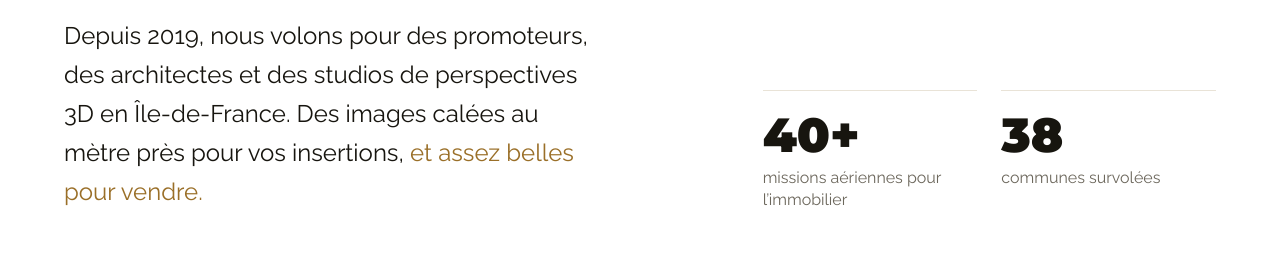
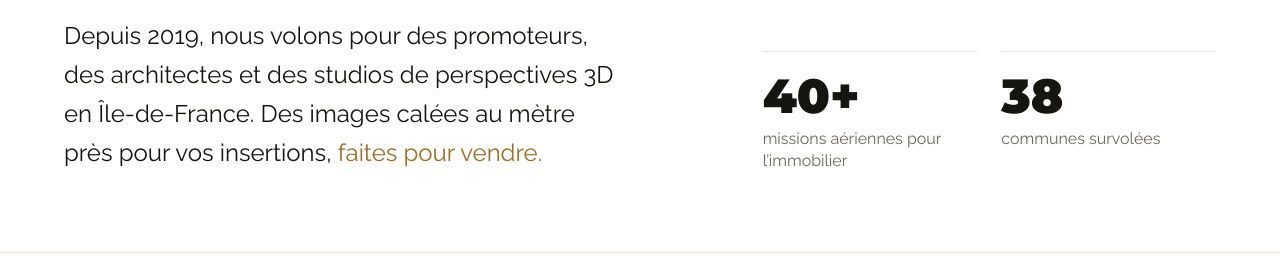
Before and after one commit to bennaserdhia-hash/feniks-studios, a Next.js app: page /drone-architecture in a window 1280 px wide. Shown: the part 860-1116 px from the top of the page. Built offline with nearby package versions, Linux system fonts and the light colour scheme; no server answers; the database is empty.

Commit message:
Sharpen the drone landing tagline
Co-Authored-By: Claude Opus 5.5 <noreply@anthropic.com>

```diff
--- a/app/drone-architecture/page.tsx
+++ b/app/drone-architecture/page.tsx
@@ -112,7 +112,7 @@ export default async function DroneArchitecturePage() {
             Depuis {references.since}, nous volons pour des promoteurs, des
             architectes et des studios de perspectives 3D en Île-de-France.
             Des images calées au mètre près pour vos insertions,{" "}
-            <span className="text-gold-ink">et assez belles pour vendre.</span>
+            <span className="text-gold-ink">faites pour vendre.</span>
           </p>
           <dl className="grid grid-cols-2 gap-6">
             {[
```
